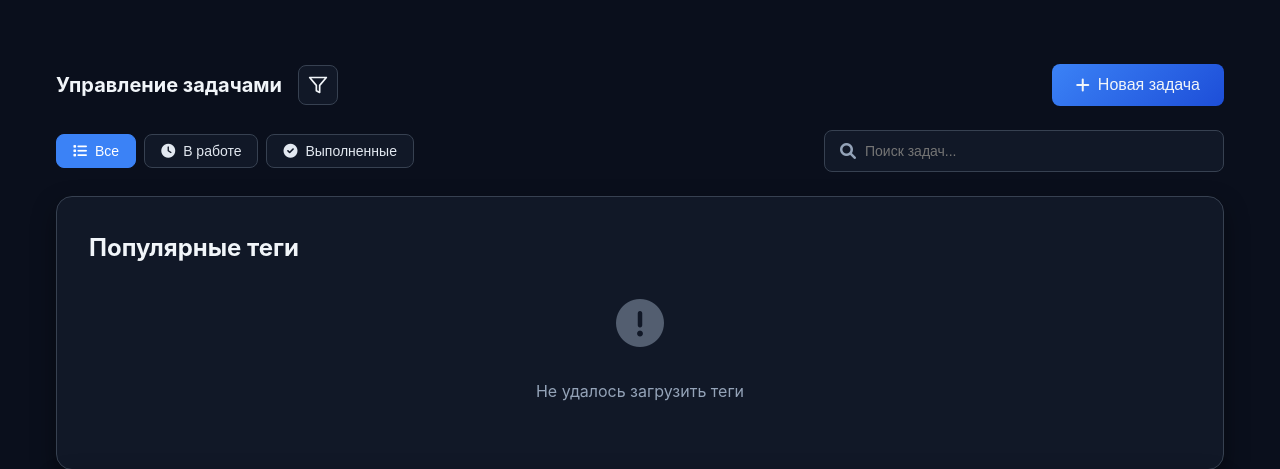
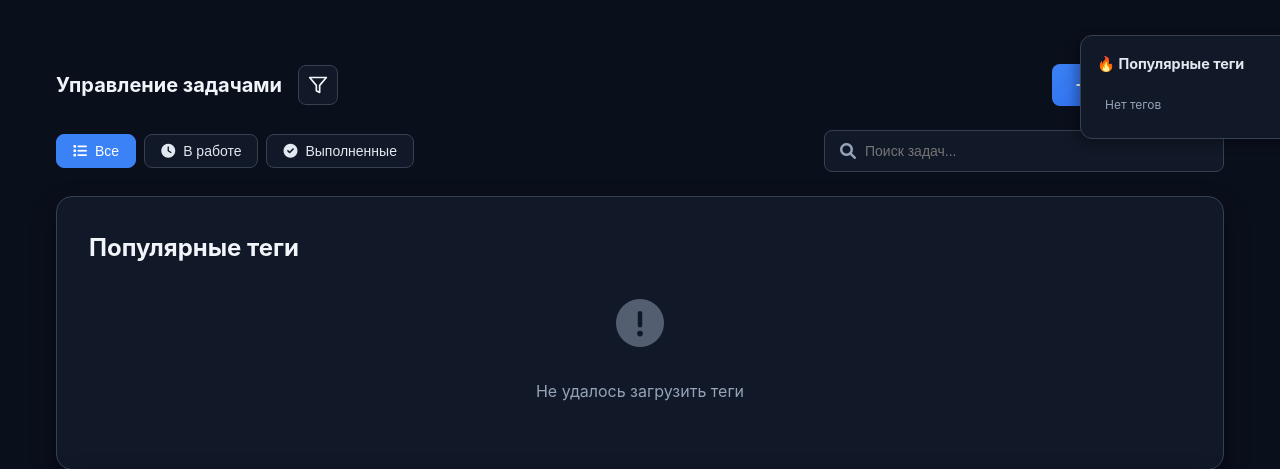
Before and after one commit to BOEGOLOVKA27/finansemanager, a Flask app: page /tasks in a window 1280 px wide. Shown: the part 65-534 px from the top of the page. Run offline with Flask 3, Linux system fonts and the light colour scheme; the visitor is signed in with stand-in values (Sample User, id 1); some libraries are stand-ins or nearby versions.

Commit message:
update branch

```diff
--- a/app/static/css/style.css
+++ b/app/static/css/style.css
@@ -589,6 +589,7 @@ body {
 /* ===== MAIN CONTENT GRID ===== */
 .main-content {
     padding: 2rem 0;
+    position: relative;
 }
 
 .content-grid {
@@ -602,6 +603,52 @@ body {
     display: flex;
     flex-direction: column;
     gap: 1.5rem;
+}
+
+/* ===== SIDEBAR POPULAR TAGS ===== */
+.sidebar-tags {
+    position: fixed;
+    right: -20px;
+    top: 100px;
+    width: 220px;
+    background: var(--background-light);
+    border: 1px solid var(--border);
+    border-radius: 0.75rem 0 0 0.75rem;
+    padding: 1rem;
+    box-shadow: -4px 4px 12px rgba(0, 0, 0, 0.3);
+    z-index: 90;
+}
+
+.sidebar-tags .card-title {
+    font-size: 0.9rem;
+    margin-bottom: 0.75rem;
+    color: var(--text-light);
+}
+
+.sidebar-tags .popular-tags-list {
+    display: flex;
+    flex-direction: column;
+    gap: 0.5rem;
+}
+
+.sidebar-tags .popular-tag-item {
+    display: flex;
+    justify-content: space-between;
+    align-items: center;
+    padding: 0.4rem 0.6rem;
+    background: var(--background-lighter);
+    border-radius: 0.5rem;
+    font-size: 0.85rem;
+}
+
+.sidebar-tags .tag-badge {
+    padding: 0.2rem 0.5rem;
+    font-size: 0.75rem;
+}
+
+.sidebar-tags .tag-count {
+    font-size: 0.7rem;
+    color: var(--text-lighter);
 }
 
 /* ===== SECTION HEADER ===== */
--- a/app/templates/tasks/tasks.html
+++ b/app/templates/tasks/tasks.html
@@ -3,6 +3,16 @@
 {% block title %}Задачи — FinanceTrack{% endblock %}
 
 {% block content %}
+<!-- Sidebar Popular Tags -->
+<div class="sidebar-tags" id="sidebarPopularTags">
+    <h4 class="card-title">🔥 Популярные теги</h4>
+    <div class="popular-tags-list" id="sidebarTagsList">
+        <div class="loading-state" style="padding: 0.5rem; font-size: 0.75rem;">
+            <i class="fas fa-spinner fa-spin"></i>
+        </div>
+    </div>
+</div>
+
 <section class="tasks-section">
     <div class="section-header">
         <div class="header-left">
@@ -1447,6 +1457,43 @@ async function loadPopularTags() {
             </div>
         `;
     }
+
+    // Also load sidebar tags
+    loadSidebarPopularTags();
+}
+
+// Load popular tags for sidebar
+async function loadSidebarPopularTags() {
+    const container = document.getElementById('sidebarTagsList');
+    if (!container) return;
+
+    try {
+        const response = await fetch('/api/tags/popular', {
+            headers: {
+                'Authorization': 'Bearer ' + localStorage.getItem('authToken')
+            }
+        });
+
+        if (response.ok) {
+            const tags = await response.json();
+
+            if (tags && tags.length > 0) {
+                container.innerHTML = tags.map(tag => `
+                    <div class="popular-tag-item">
+                        <span class="tag-badge">#${tag.name}</span>
+                        <span class="tag-count">${tag.usage_count}</span>
+                    </div>
+                `).join('');
+            } else {
+                container.innerHTML = '<div style="font-size: 0.75rem; color: var(--text-lighter); padding: 0.5rem;">Нет тегов</div>';
+            }
+        } else {
+            container.innerHTML = '<div style="font-size: 0.75rem; color: var(--text-lighter); padding: 0.5rem;">Нет тегов</div>';
+        }
+    } catch (error) {
+        console.error('Error loading popular tags:', error);
+        container.innerHTML = '<div style="font-size: 0.75rem; color: var(--text-lighter); padding: 0.5rem;">Ошибка</div>';
+    }
 }
 
 // Инициализация
```
Also changed, not shown: app/templates/index.html (+49 -0 lines), 2 other files.
